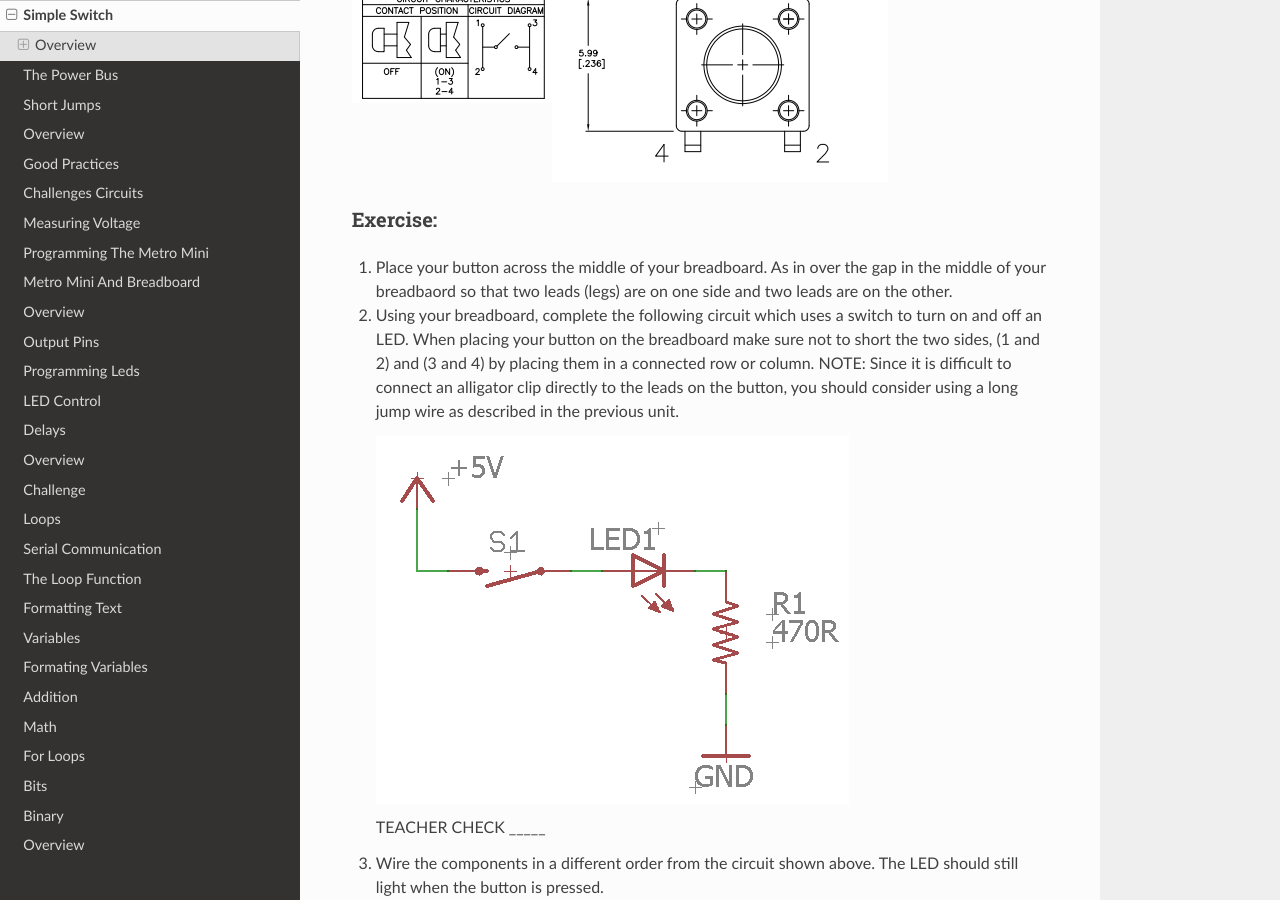
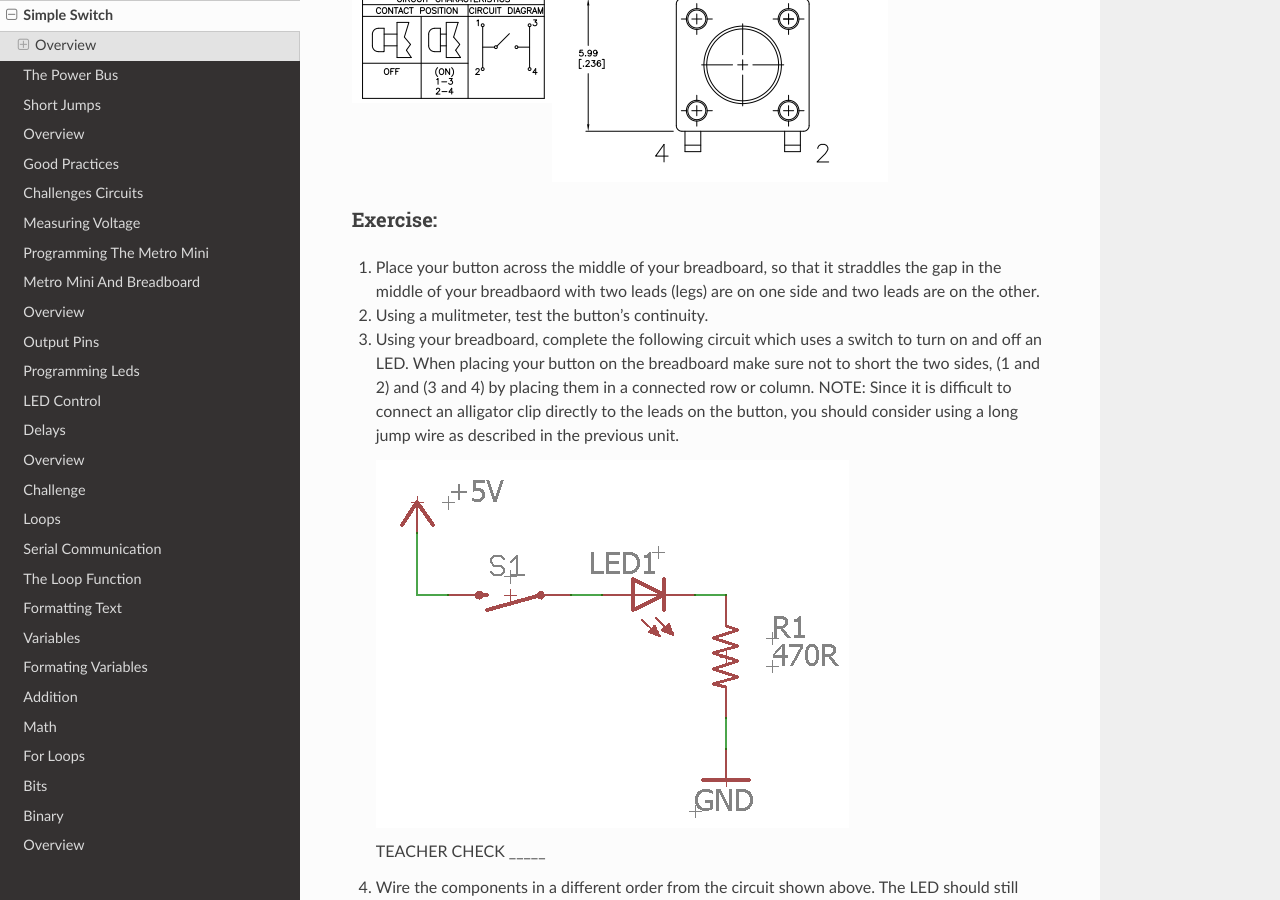
Before and after one commit to maxtkc/mvths-wiki, a Sphinx documentation site: the page built from docs/004-simple-switch.rst, in a window 1280 px wide and 900 px high, scrolled down 1075 px. Built offline with Sphinx 7.4.7 and the Read the Docs theme 2.0.0, drawn with Linux system fonts in a browser that asks for light colours; pages that are not in the unit, such as notebooks, are missing from menus.

Commit message:
Update 004-simple-switch.rst

```diff
--- a/docs/004-simple-switch.rst
+++ b/docs/004-simple-switch.rst
@@ -18,7 +18,11 @@ Below are two diagrams from the datasheet for the momentary switch. I both diagr
 
 Exercise:
 ~~~~~~~~~
-#. Place your button across the middle of your breadboard. As in over the gap in the middle of your breadbaord so that two leads (legs) are on one side and two leads are on the other.
+#. Place your button across the middle of your breadboard, so that it straddles the gap in the middle of your breadbaord with two leads (legs) are on one side and two leads are on the other.
+
+#. Using a mulitmeter, test the button's continuity.
+
+
 
 #. Using your breadboard, complete the following circuit which uses a switch to turn on and off an LED. When placing your button on the breadboard make sure not to short the two sides, (1 and 2) and (3 and 4) by placing them in a connected row or column. NOTE: Since it is difficult to connect an alligator clip directly to the leads on the button, you should consider using a long jump wire as described in the previous unit.
 
```
